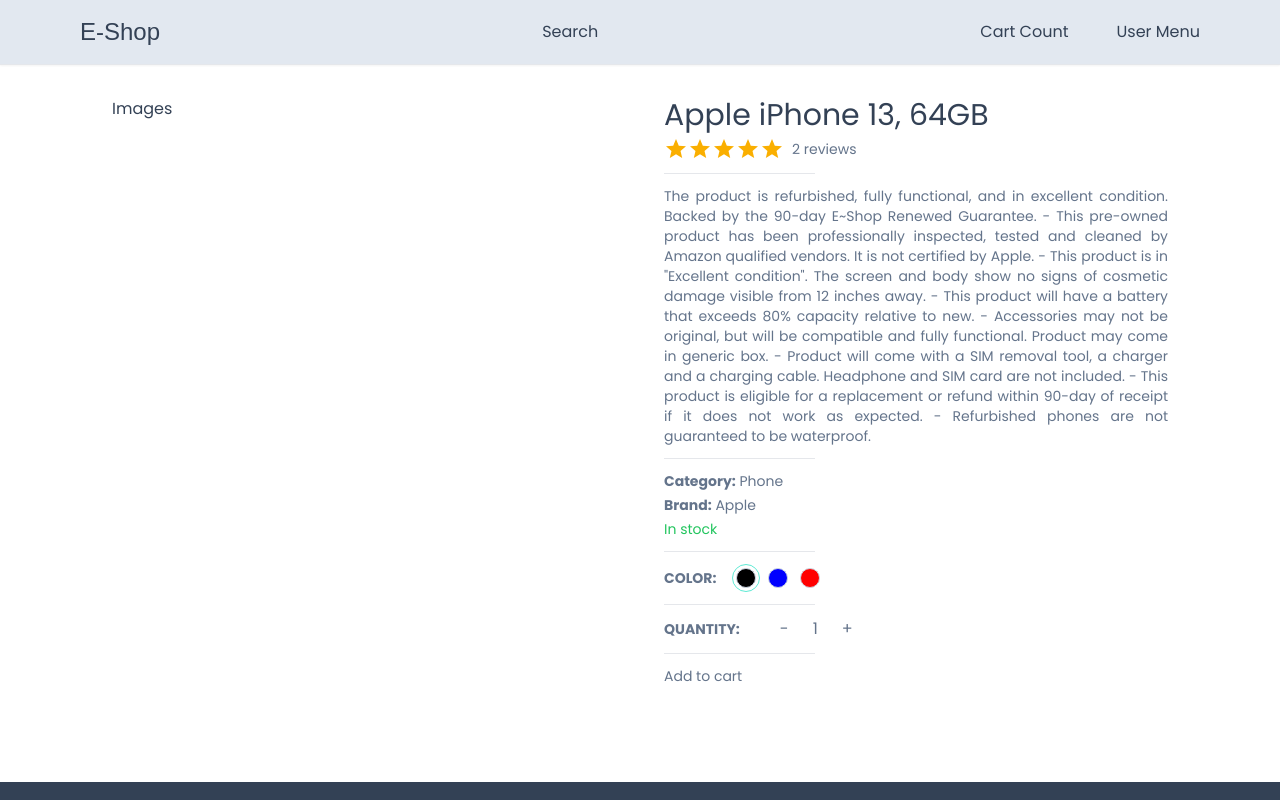
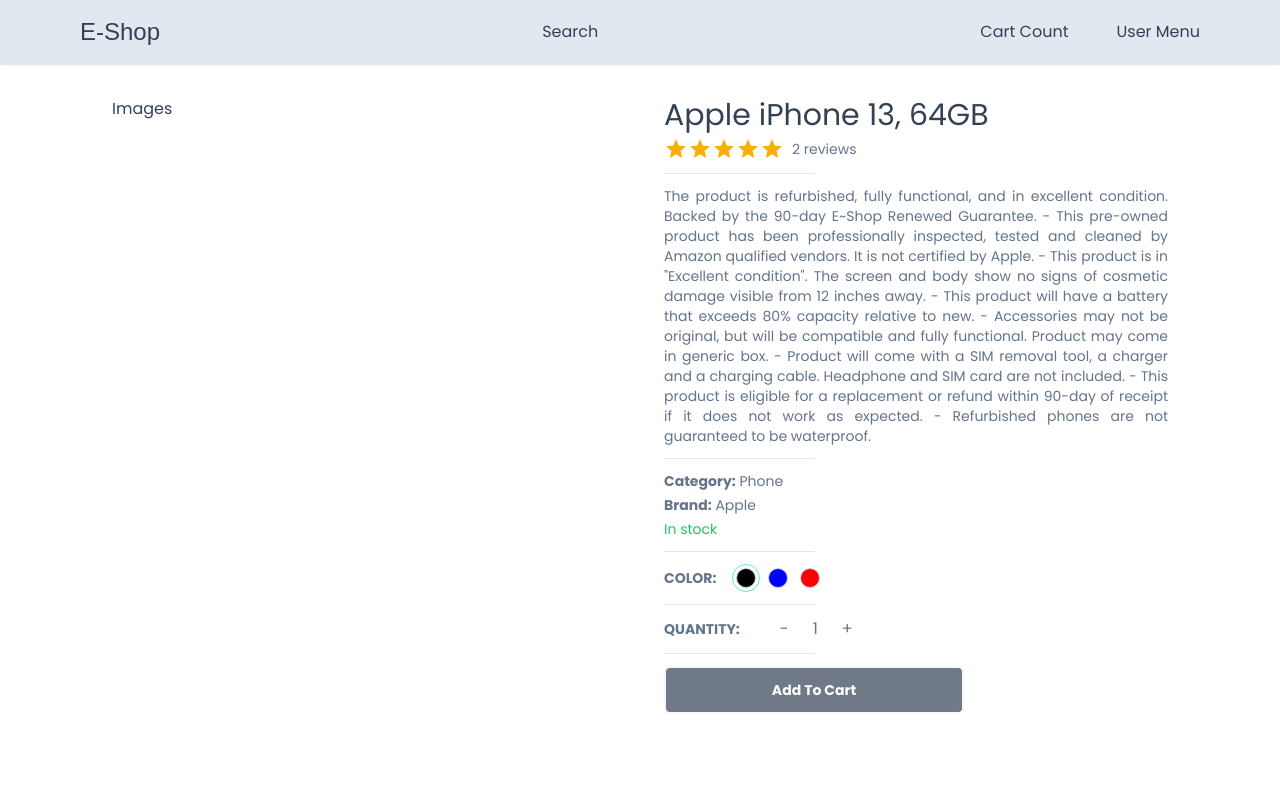
Before and after one commit to SouravMahmud32/e-shop, a Next.js app: page /product/1 in a window 1280 px wide. Shown: the top 800 px of the page. Built offline with nearby package versions, Linux system fonts and the light colour scheme; a web font is replaced by a local one.

Commit message:
add to cart button added

```diff
--- /dev/null
+++ b/app/components/Button.tsx
@@ -0,0 +1,41 @@
+"use client";
+
+import React from "react";
+import { IconType } from "react-icons";
+
+interface ButtonProps {
+  label: string;
+  disabled?: boolean;
+  outline?: boolean;
+  small?: boolean;
+  custom?: string;
+  icon?: IconType;
+  onClick: (e: React.MouseEvent<HTMLButtonElement>) => void;
+}
+
+const Button: React.FC<ButtonProps> = ({
+  label,
+  disabled,
+  outline,
+  small,
+  custom,
+  icon: Icon,
+  onClick,
+}) => {
+  return (
+    <button
+      disabled={disabled}
+      className={`disabled: opacity-70 disabled: cursor rounded-md hover:opacity-80 transition w-full border-slate-100 flex items-center justify-center gap-2 ${
+        outline ? "bg-white" : "bg-slate-700"
+      } ${outline ? "text-slate-700" : "text-white"} ${
+        small ? "text-sm font-light" : "text-md font-semibold"
+      } ${small ? "py-1 px-2 border-[1px]" : "py-3 px-4 border-[2px]"}
+      ${custom ? custom : ""}`}
+    >
+      {Icon && <Icon size={24} />}
+      {label}
+    </button>
+  );
+};
+
+export default Button;
--- a/app/product/[productId]/ProductDetails.tsx
+++ b/app/product/[productId]/ProductDetails.tsx
@@ -1,5 +1,6 @@
 "use client";
 
+import Button from "@/app/components/Button";
 import SetColor from "@/app/components/products/SetColor";
 import SetQuantity from "@/app/components/products/SetQuantity";
 import { Rating } from "@mui/material";
@@ -111,7 +112,9 @@ const ProductDetails: React.FC<ProductDetailsProps> = ({ product }) => {
           handleQtyDecrease={handleQtyDecrease}
         ></SetQuantity>
         <Horizontal></Horizontal>
-        <div>Add to cart</div>
+        <div className="max-w-[300px]">
+          <Button label="Add To Cart" onClick={() =>{}}></Button>
+        </div>
       </div>
     </div>
   );
```
